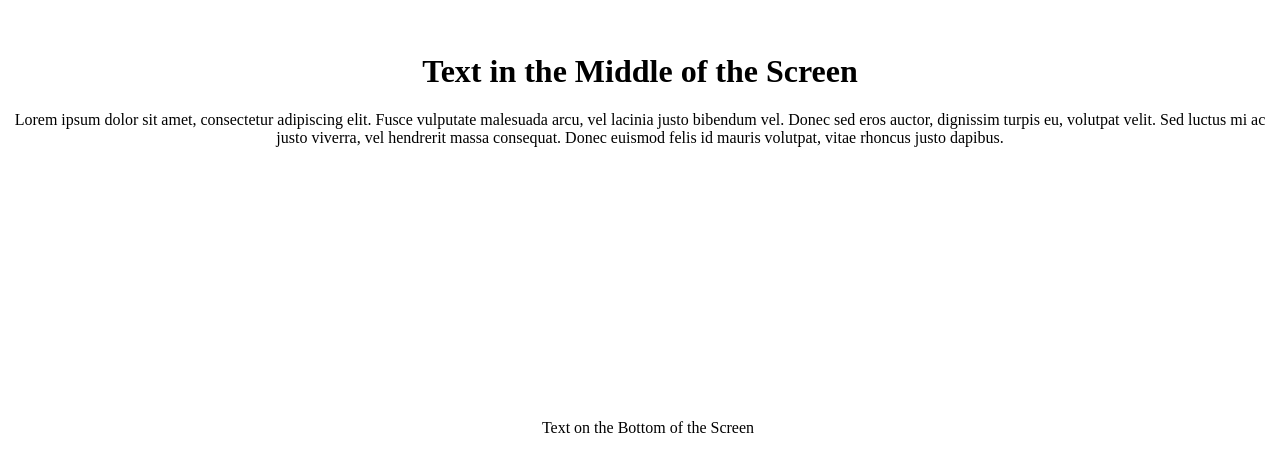
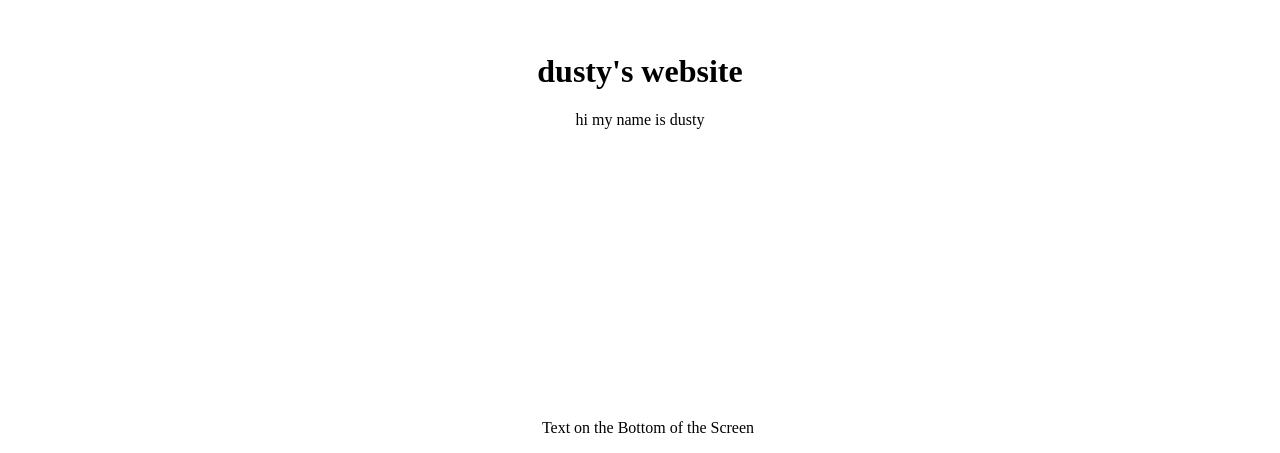
Before and after one commit to Dakota5488/website-thing, a plain HTML site: page index.html in a window 1280 px wide. Shown: the part 347-800 px from the top of the page. Drawn offline with Linux system fonts and the light colour scheme.

Commit message:
modified index.html

```diff
--- a/index.html
+++ b/index.html
@@ -1,12 +1,12 @@
 <!DOCTYPE html>
 <html>
   <head>
-    <title>No CSS Example</title>
+    <title>dusty's site</title>
   </head>
   <body>
     <div style="text-align: center; margin-top: 50vh;">
-      <h1>Text in the Middle of the Screen</h1>
-      <p>Lorem ipsum dolor sit amet, consectetur adipiscing elit. Fusce vulputate malesuada arcu, vel lacinia justo bibendum vel. Donec sed eros auctor, dignissim turpis eu, volutpat velit. Sed luctus mi ac justo viverra, vel hendrerit massa consequat. Donec euismod felis id mauris volutpat, vitae rhoncus justo dapibus.</p>
+      <h1>dusty's website</h1>
+      <p>hi my name is dusty</p>
     </div>
     <div style="text-align: center; position: absolute; bottom: 0; width: 100%;">
       <p>Text on the Bottom of the Screen</p>
```
